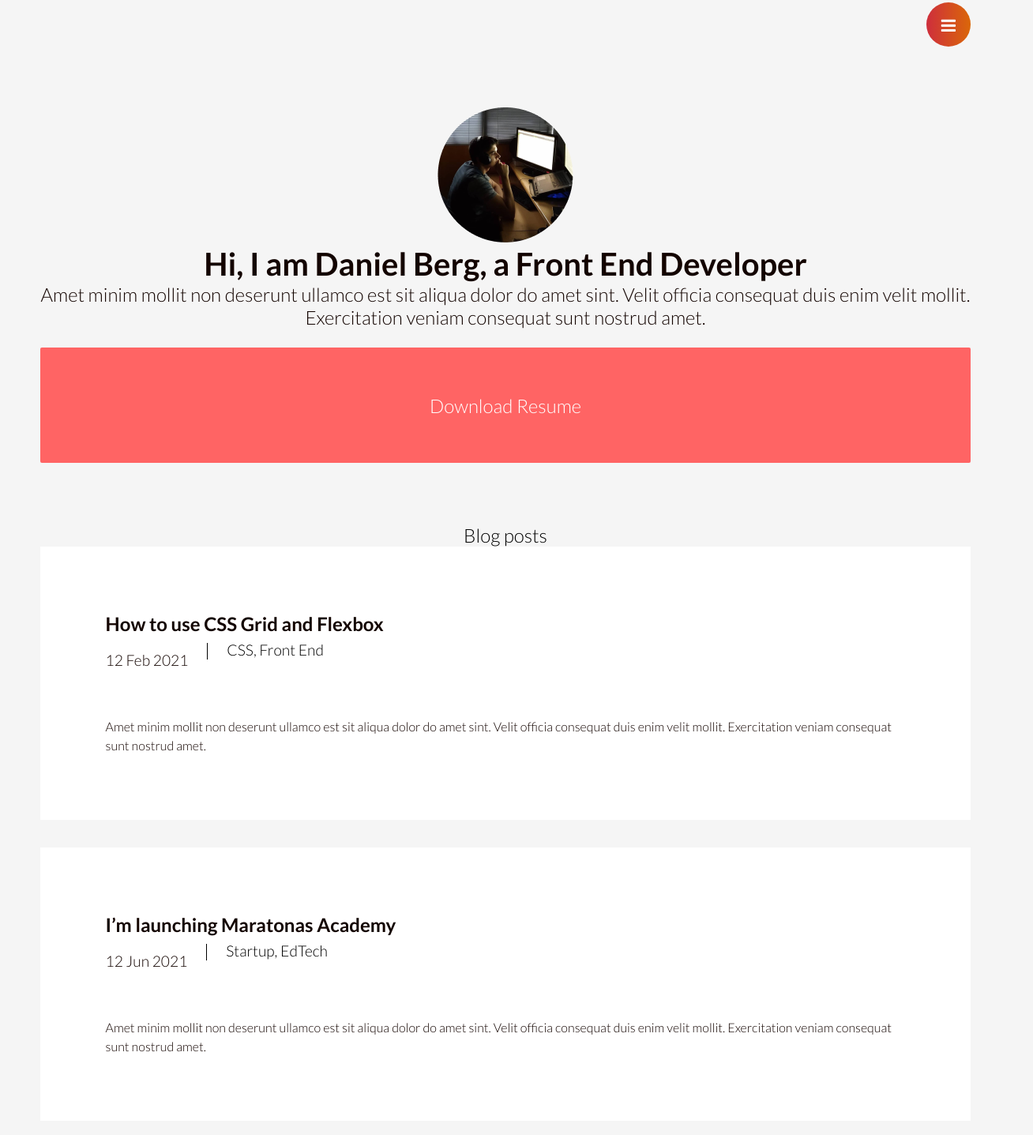
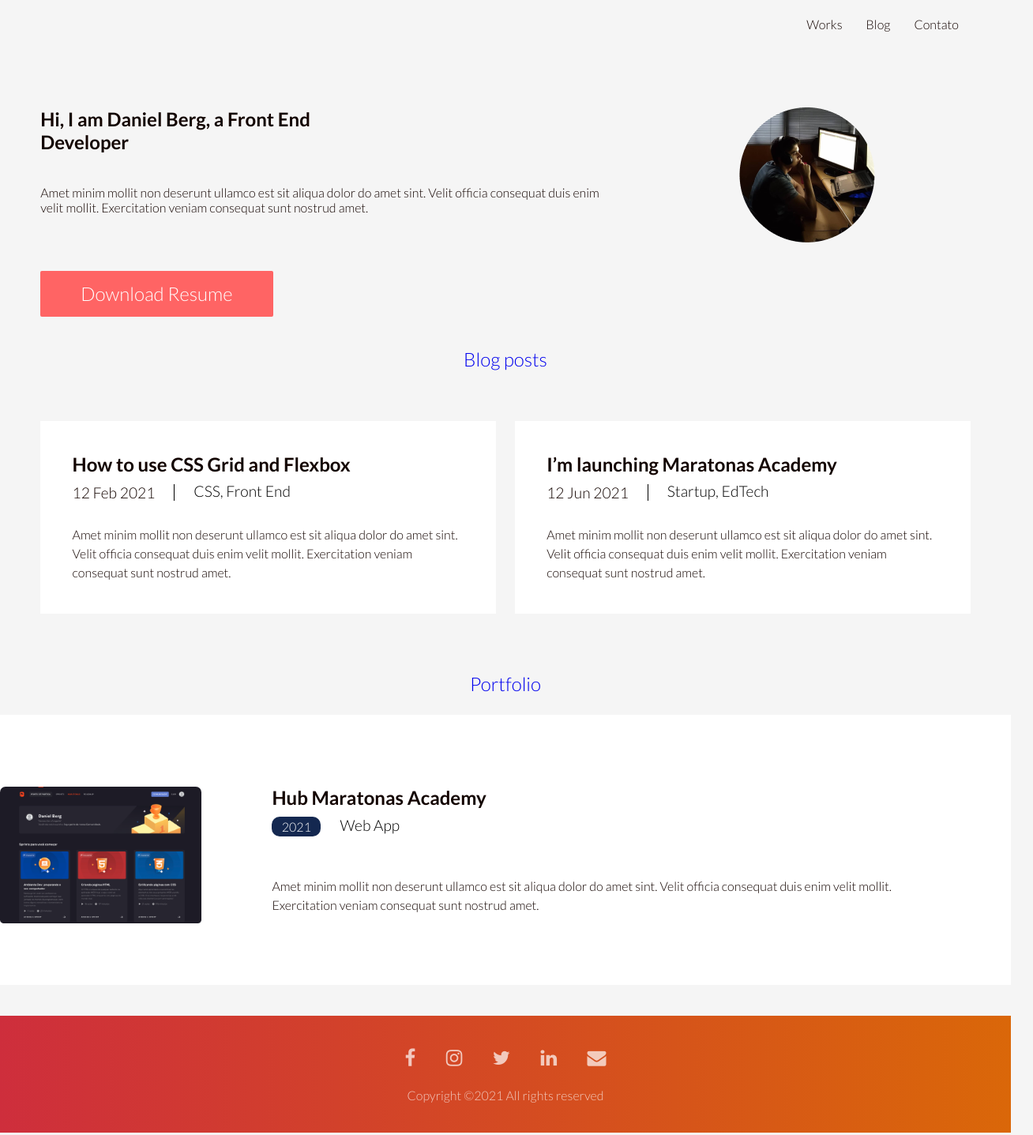
Before and after one commit to Gilvan751/portifolio-responsivo, a plain HTML site: page index.html in a window 1280 px wide. Shown: the part 35-1472 px from the top of the page at 79% size, 1308 px wide, since content can reach past the window. Drawn offline with nearby package versions, Linux system fonts and the light colour scheme.

Commit message:
feat: add media and css

```diff
--- a/css/style.css
+++ b/css/style.css
@@ -44,12 +44,46 @@
     /* SERVIÇOS */
     .servico {width: 100%;  text-align: left;  margin-bottom: 3%;}
     .servico img {border-radius: 7px 7px 0 0;}
-    .servicos-text {text-decoration: none; color: #000;font-size: 1.5rem;}
+    .newsletter {display:flex; align-items: center; justify-content: center; width: 100%; background-image: cover; margin-top:5%;}
+    .servicos-text {text-decoration: none; color: #000; font-size: 1.5rem; width: 100%; text-align: center;}
     .inner {padding: 7%;}
     .inner a {font-size: 1.5em; color: #130400; font-weight: 700; }
     .inner h4 {font-size: 1.2em; color: #130400; margin-top: 2%; }
     .inner p {margin-top: 6%; color: #130400; line-height: 1.5em;}
-    .inner-data {display: flex; }
+    .inner-data {display: flex; align-items: center;}
     .inner-data span {width:1px; height:21px; background: #000; margin-top: 10px;}
     .inner-data h4 {margin-right: 24px;}
     .inner-data h3 {margin-left: 24px; font-size: 1.2em;margin-top: 7px;}
+    .portifolio {margin-bottom: 150px;}
+    .ano {background:#142850;width:62px; height:25px; border-radius: 10px;color:#fff;margin-top:10px;}
+
+    /* RODAPÉ */
+    .social-icons a {font-size: 1.5em; color: rgba(255,255,255,0.7); margin-right: 3%;}
+    .social-icons a:last-child {margin-right: 0;}
+    .social-icons a:hover {color: rgb(255,255,255);}
+    .copyright {color: rgba(255, 255, 255, 0.7); margin-top:2%;}
+
+
+     /* SMALL DEVICES - TABLETS*/
+     @media screen and (min-width: 900px) {
+       .servico {width: 49%; float: left; margin-right: 2%;}
+      .servico:nth-child(2){margin-right: 0;}
+      .servico1 {width:100%;display:flex; align-items:center }
+     .servicos-text {text-align: center; margin-bottom: 2%;}
+     .banner .title a {width:100%;margin-right: 200px; }
+     .banner .title {display:flex; justify-content:space-around;flex-direction:row-reverse;}
+     .banner h2 {font-size: 1.5em; color: #130400; font-weight: 700;text-align: left;width: 40%;}
+     .banner h3 {font-size: 1.0em; color: #130400;text-align: left; width: 80%; margin-top: 40px; margin-bottom:47px;}
+     .buttons {width:25%;}
+      }
+
+       /* LARGE DEVICES - WIDE SCREENS*/
+    @media screen and (min-width: 1280px) {
+      .btn-menu {display: none;}
+      .btn-close {display: none;}
+      .menu {width: auto; height: 56px; line-height: 56px; float: right; background-color: #f5f5f5;
+      display: block !important; position: static;}
+      .menu li {padding: 0; float: left;}
+      .menu li a {color:#130400; font-size: 1em; padding: 15px; }
+      .menu li a:hover {border: none; color:#da6709; }
+      }
--- a/index.html
+++ b/index.html
@@ -29,11 +29,13 @@
 
       <!-- BANNER -->
       <div class="banner container">
-          <a href=""><img src="/assents/img/foto.png" alt=""></a>
         <div class="title">
-            <h2> Hi, I am Daniel Berg,
+          <div><a href=""><img src="/assents/img/foto.png" alt=""></a></div>
+
+           <div> <h2> Hi, I am Daniel Berg,
                 a Front End Developer</h2>
             <h3> Amet minim mollit non deserunt ullamco est sit aliqua dolor do amet sint. Velit officia consequat duis enim velit mollit. Exercitation veniam consequat sunt nostrud amet.</h3>
+        </div>
         </div>
         <div class="buttons">
             <button class="btn btn-cadastrar bg-white radius"> Download Resume</button>
@@ -41,8 +43,9 @@
     </div>
 
     <!-- SERVICOS -->
+    <div class="servicos-text" ><a href="#">Blog posts</a></div>
     <main class="servicos container">
-        <a class="servicos-text" href="#">Blog posts</a>
+
         <article class="servico bg-white radius">
             <div class="inner">
                <a href="#"> How to use CSS Grid and Flexbox</a>
@@ -65,11 +68,36 @@
                 <p>Amet minim mollit non deserunt ullamco est sit aliqua dolor do amet sint. Velit officia consequat duis enim velit mollit. Exercitation veniam consequat sunt nostrud amet. </p>
             </div>
          </article>
+
     </main>
+             <!-- NEWSLETTER -->
+             <div class="servicos-text"><a  href="#">Portfolio</a></div>
+           <section class="portifolio">
 
-
-
-
+            <article class="servico servico1 bg-white radius">
+            <a href="#"><img class="newsletter" src="assents/img/newsletter.png" alt="Campanhas publicitárias"></a>
+            <div class="inner">
+                <a href="#"> Hub Maratonas Academy</a>
+                <div class="inner-data">
+                    <button class="ano">2021</button>
+                    <h3>Web App</h3>
+                  </div>
+                <p>Amet minim mollit non deserunt ullamco est sit aliqua dolor do amet sint. Velit officia consequat duis enim velit mollit. Exercitation veniam consequat sunt nostrud amet. </p>
+            </div>
+         </article>
+          </section>
+     <!-- RODAPÉ -->
+     <footer class="rodape container bg-gradient">
+        <div class="social-icons">
+          <a href="#"><i class="fa fa-facebook"></i></a>
+          <a href="#"><i class="fa fa-instagram"></i></a>
+          <a href="#"><i class="fa fa-twitter"></i></a>
+          <a href="#"><i class="fa fa-linkedin"></i></a>
+          <a href="#"><i class="fa fa-envelope"></i></a>
+        </div>
+        <p class="copyright">
+            Copyright ©2021 All rights reserved
+      </footer>
      <!-- JQUERY -->
      <script src="http://code.jquery.com/jquery-1.12.0.min.js"></script>
      <script>
```
Also changed, not shown: assents/img/newsletter.png (added).
